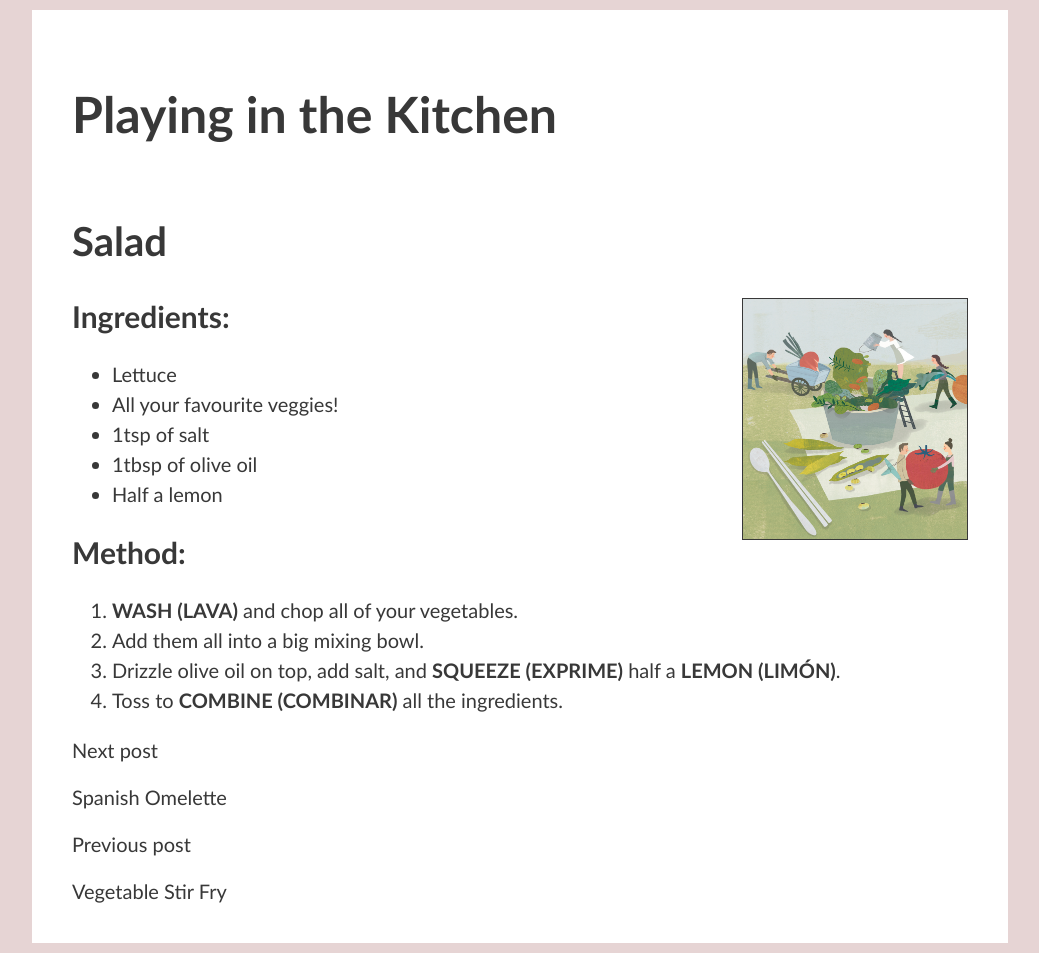
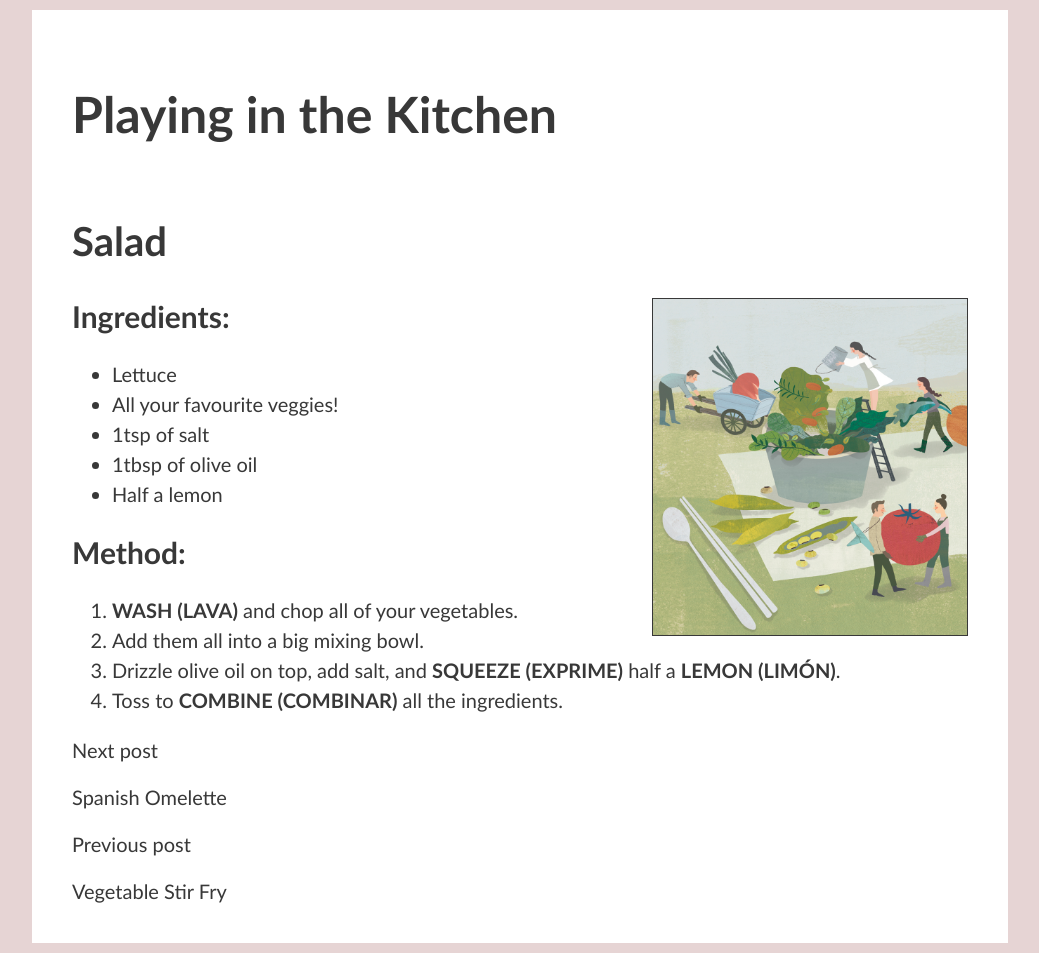
Before and after one commit to paulaves/paulaves.github.io, a Jekyll site: the page built from _recipes/recipe8.markdown, in a window 1280 px wide. Shown: the whole page, without its empty margins (120-1159 px from the left). Built offline with Jekyll 4.4.1, drawn with Linux system fonts in a browser that asks for light colours.

Commit message:
change image size to 35

```diff
--- a/assets/css/recipes.css
+++ b/assets/css/recipes.css
@@ -11,7 +11,7 @@ html {
 
 img {
   float:right;
-  width: 25%;
+  width: 35%;
   border: 1px solid #383838;
   margin-left: 15px;
 }
```
